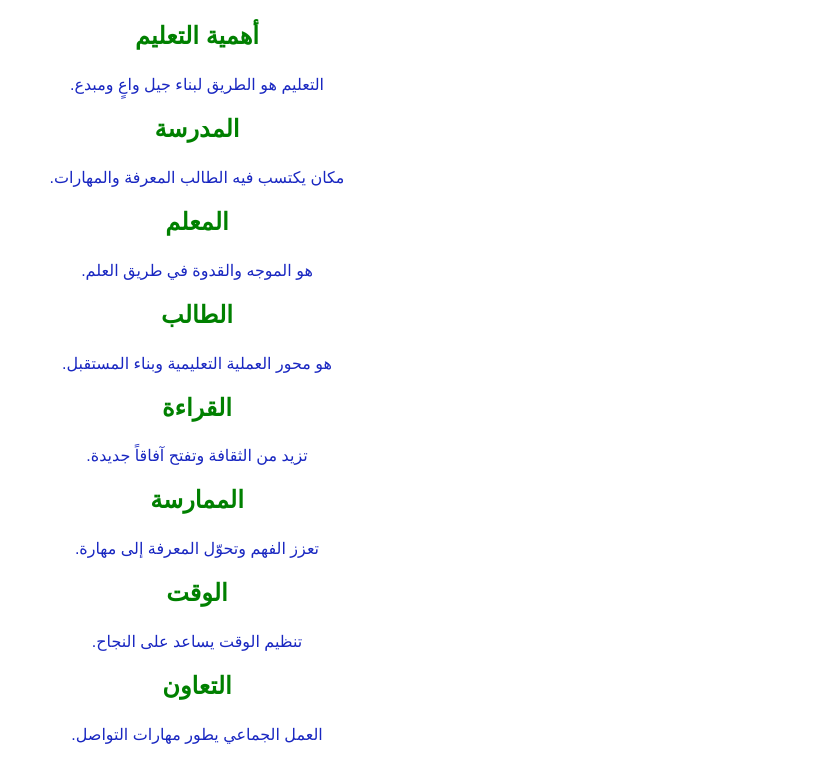
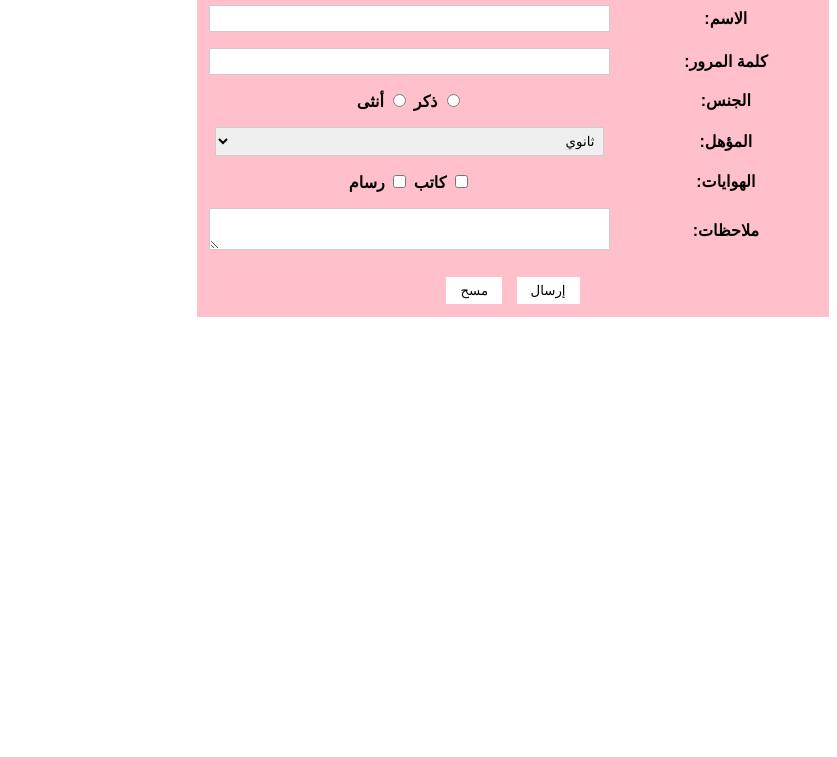
Before and after one commit to oawtako-wq/shyma, a plain HTML site: page index.html in a window 1280 px wide. Shown: the part 84-841 px from the top of the page, without its empty margins (443-1280 px from the left). After the commit the page ends 800 px from the top, so only its background shows below. Drawn offline with Linux system fonts and the light colour scheme.

Commit message:
Add files via upload

```diff
--- a/index.html
+++ b/index.html
@@ -1,69 +1,125 @@
 <!DOCTYPE html>
-<html lang="ar">
+<html lang="ar" dir="rtl">
 <head>
 <meta charset="UTF-8">
-<title>التعليم أساس التقدم</title>
+
 <style>
-body {
-    font-family: Arial;
-    background-color:white;
+  body {
+    font-family: Arial, sans-serif;
+    background-color: white;
     direction: rtl;
+  }
+
+  h1 {
     text-align: center;
-}
+    color: darkblue;
+  }
 
-#main-title {
-    color: chocolate;
+  table {
+    width: 50%;
+   text-align: center;
+    border-collapse: collapse;
+    background-color:pink;
+  }
+
+  td {
+    padding: 8px;
+  }
+
+  label {
+    font-weight: bold;
+  }
+
+  input[type="text"],
+  input[type="password"],
+  select,
+  textarea {
+    width: 95%;
+    padding: 5px;
+    border: 1px solid #ccc;
+  }
+
+  textarea {
+    resize: vertical;
+  }
+
+  .buttons {
+    text-align: center;
+    padding-top: 10px;
+  }
+
+  input[type="submit"],
+  input[type="reset"] {
     background-color: white;
-    padding: 10px;
-}
+    color: black;
+    border: none;
+    padding: 6px 14px;
+    margin: 5px;
+    cursor: pointer;
+  }
 
-.sub-title {
-    color: green;
-    background-color: white;
-    padding: 5px;
-    margin-top: 15px;
-}
-
-p {
-    color: rgb(25, 39, 193); /* هنا جعلنا النصوص باللون الأخضر */
-    font-size: 16px;
-}
-
+  input[type="submit"]:hover,
+  input[type="reset"]:hover {
+    background-color: gray;
+  }
 </style>
 </head>
 <body>
 
-<h1 id="main-title">التعليم أساس التقدم</h1>
+<h1>نموذج تسجيل البيانات</h1>
 
-<h2 class="sub-title">أهمية التعليم</h2>
-<p>التعليم هو الطريق لبناء جيل واعٍ ومبدع.</p>
+<form>
+  <table>
+    <tr>
+      <td><label for="name">الاسم:</label></td>
+      <td><input type="text" id="name" name="name"></td>
+    </tr>
 
-<h2 class="sub-title">المدرسة</h2>
-<p>مكان يكتسب فيه الطالب المعرفة والمهارات.</p>
+    <tr>
+      <td><label for="password">كلمة المرور:</label></td>
+      <td><input type="password" id="password" name="password"></td>
+    </tr>
 
-<h2 class="sub-title">المعلم</h2>
-<p>هو الموجه والقدوة في طريق العلم.</p>
+    <tr>
+      <td><label>الجنس:</label></td>
+      <td>
+        <input type="radio" id="male" name="gender" value="ذكر"> <label for="male">ذكر</label>
+        <input type="radio" id="female" name="gender" value="أنثى"> <label for="female">أنثى</label>
+      </td>
+    </tr>
 
-<h2 class="sub-title">الطالب</h2>
-<p>هو محور العملية التعليمية وبناء المستقبل.</p>
+    <tr>
+      <td><label for="degree">المؤهل:</label></td>
+      <td>
+        <select id="degree" name="degree">
+          <option>ثانوي</option>
+          <option>دبلوم</option>
+          <option>بكالوريوس</option>
+        </select>
+      </td>
+    </tr>
 
-<h2 class="sub-title">القراءة</h2>
-<p>تزيد من الثقافة وتفتح آفاقاً جديدة.</p>
+    <tr>
+      <td><label>الهوايات:</label></td>
+      <td>
+        <input type="checkbox" id="writer" name="hobby" value="كاتب"> <label for="writer">كاتب</label>
+        <input type="checkbox" id="artist" name="hobby" value="رسام"> <label for="artist">رسام</label>
+      </td>
+    </tr>
 
-<h2 class="sub-title">الممارسة</h2>
-<p>تعزز الفهم وتحوّل المعرفة إلى مهارة.</p>
+    <tr>
+      <td><label for="notes">ملاحظات:</label></td>
+      <td><textarea id="notes" name="notes"></textarea></td>
+    </tr>
 
-<h2 class="sub-title">الوقت</h2>
-<p>تنظيم الوقت يساعد على النجاح.</p>
-
-<h2 class="sub-title">التعاون</h2>
-<p>العمل الجماعي يطور مهارات التواصل.</p>
-
-<h2 class="sub-title">التكنولوجيا</h2>
-<p>تسهل الوصول إلى المعلومات بسرعة.</p>
-
-<h2 class="sub-title">المثابرة</h2>
-<p>الاجتهاد المستمر هو سر التفوق.</p>
+    <tr>
+      <td colspan="2" class="buttons">
+        <input type="submit" value="إرسال">
+        <input type="reset" value="مسح">
+      </td>
+    </tr>
+  </table>
+</form>
 
 </body>
 </html>
```
